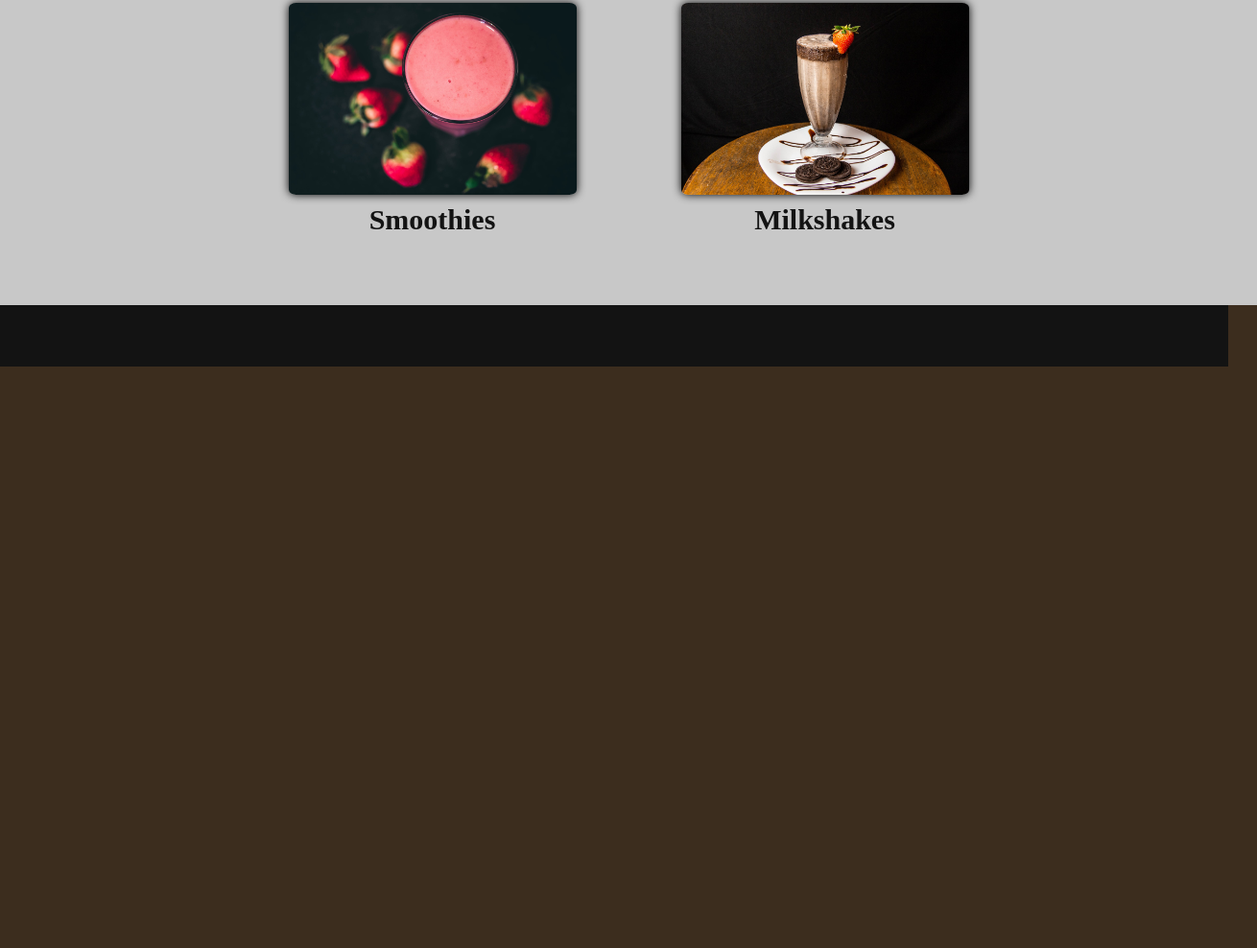
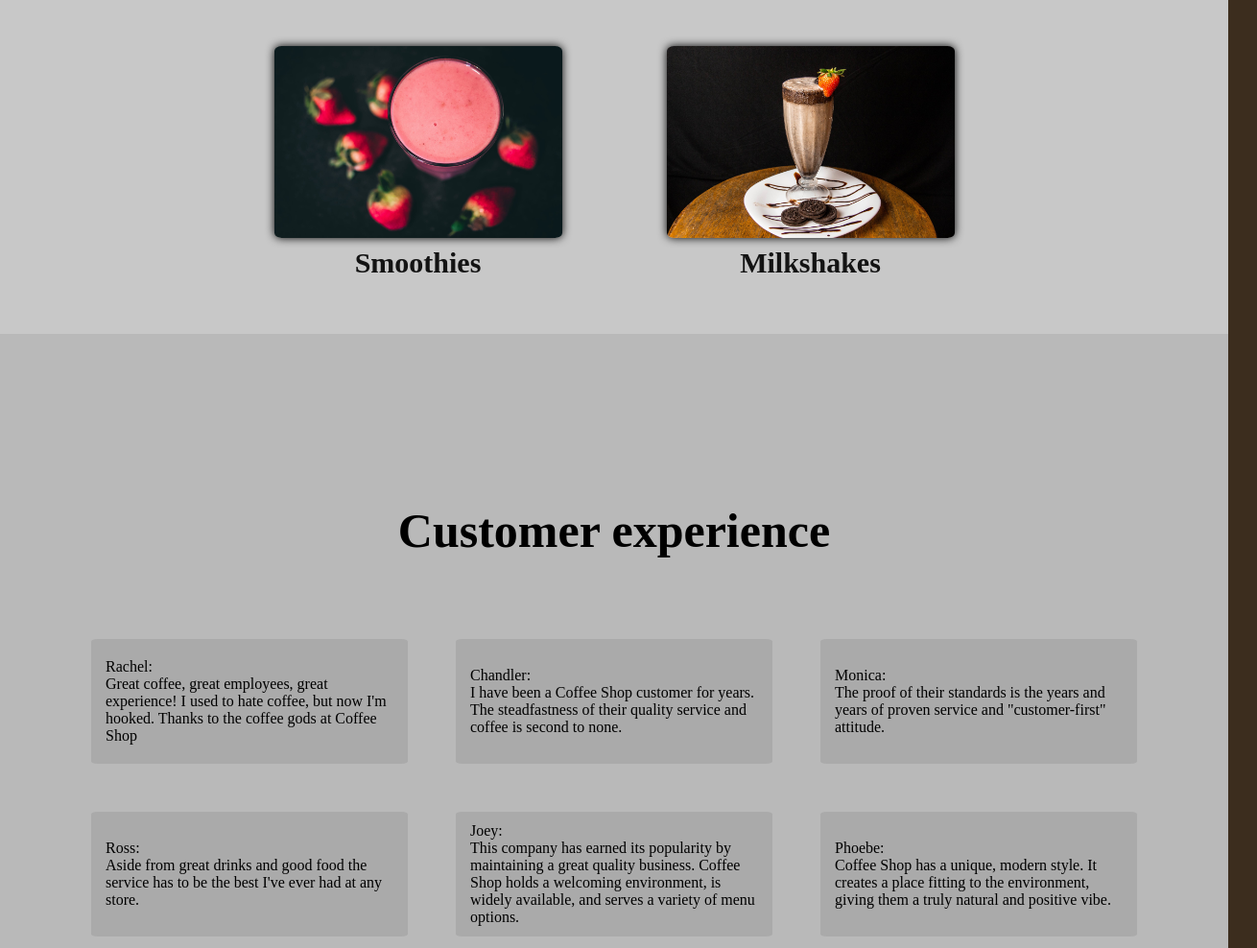
Before and after one commit to FedericoCarrasco/landing-page, a plain HTML site: page index.html in a window 1280 px wide. Shown: the part 1312-2300 px from the top of the page at 96% size, 1310 px wide, since content can reach past the window. Before the commit the page ends 1694 px from the top, so only its background shows below. Drawn offline with Linux system fonts and the light colour scheme.

Commit message:
Add customer experience section

```diff
--- a/index.html
+++ b/index.html
@@ -55,7 +55,23 @@
 
     <div id="customers">
 
-    </div>
+        <h1>Customer experience</h1>
+
+        <div id="reviews">
+            <div class="review">Rachel:<br>Great coffee, great employees, great experience! I used to hate coffee, but now I'm hooked. Thanks to the coffee gods at Coffee Shop</div>
+
+            <div class="review">Chandler:<br>I have been a Coffee Shop customer for years. The steadfastness of their quality service and coffee is second to none.</div>
+
+            <div class="review">Monica:<br>The proof of their standards is the years and years of proven service and "customer-first" attitude.</div>
+
+            <div class="review">Ross:<br>Aside from great drinks and good food the service has to be the best I've ever had at any store.</div>
+
+            <div class="review">Joey:<br>This company has earned its popularity by maintaining a great quality business. Coffee Shop holds a welcoming environment, is widely available, and serves a variety of menu options.</div>
+
+            <div class="review">Phoebe:<br>Coffee Shop has a unique, modern style. It creates a place fitting to the environment, giving them a truly natural and positive vibe.</div>
+        </div>
+
+        </div>
 
     <div id="contact">
 
--- a/styles.css
+++ b/styles.css
@@ -66,10 +66,12 @@ body {
     border-top-left-radius: 5%;
     border-top-right-radius: 5%;
     display: flex;
+    flex-flow: wrap;
     justify-content: center;
     align-items: center;
     gap: 10vw;
     color:rgb(200, 200, 200);
+    padding: 30px 0;
 }
 
 #info .text {
@@ -91,7 +93,7 @@ body {
 }
 
 #info img {
-    width: 30vw;
+    width: 450px;
     height: auto;
     border-radius: 3%;
     box-shadow: 5px 5px 5px #000000;
@@ -103,13 +105,12 @@ body {
 
 #products {
     background-color: rgb(200, 200, 200);
-    min-width: 100vw;
+    width: 100vw;
     min-height: 100vh;
     display: flex;
     flex-direction: column;
     justify-content: flex-start;
     align-items: center;
-    padding: 15px;
     gap: 30px;
 }
 
@@ -152,9 +153,39 @@ body {
 
 
 #customers {
-    background-color: rgb(175, 175, 175);
+    background-color: rgb(185, 185, 185);
+    min-height: 100vh;
+    display: flex;
+    flex-flow: column;
+    justify-content: center;
+    align-items: center;
+    gap: 50px;
 }
 
+#customers h1 {
+    font-size: 50px;
+}
+
+#reviews {
+    display: flex;
+    flex-flow: row wrap;
+    justify-content: center;
+    align-items: center;
+    gap: 50px;
+    margin-bottom: 30px;
+}
+
+.review {
+    width: 300px;
+    background-color: rgb(170, 170, 170);
+    border-radius: 2%;
+    display: flex;
+    justify-content: center;
+    align-items: center;
+    width: 300px;
+    height: 100px;
+    padding: 15px;
+}
 
 
 
```
Also changed, not shown: 1 other file.
